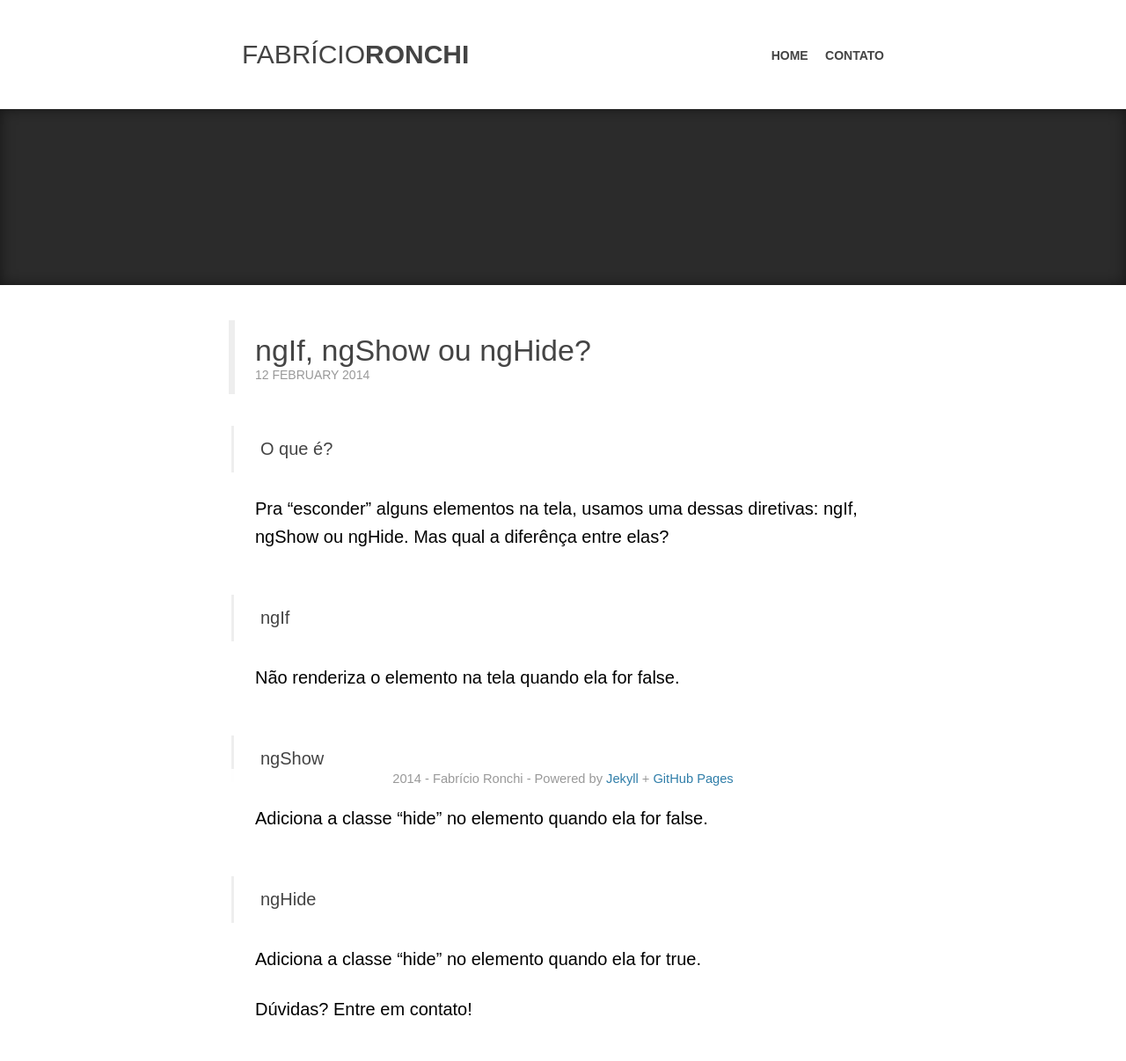
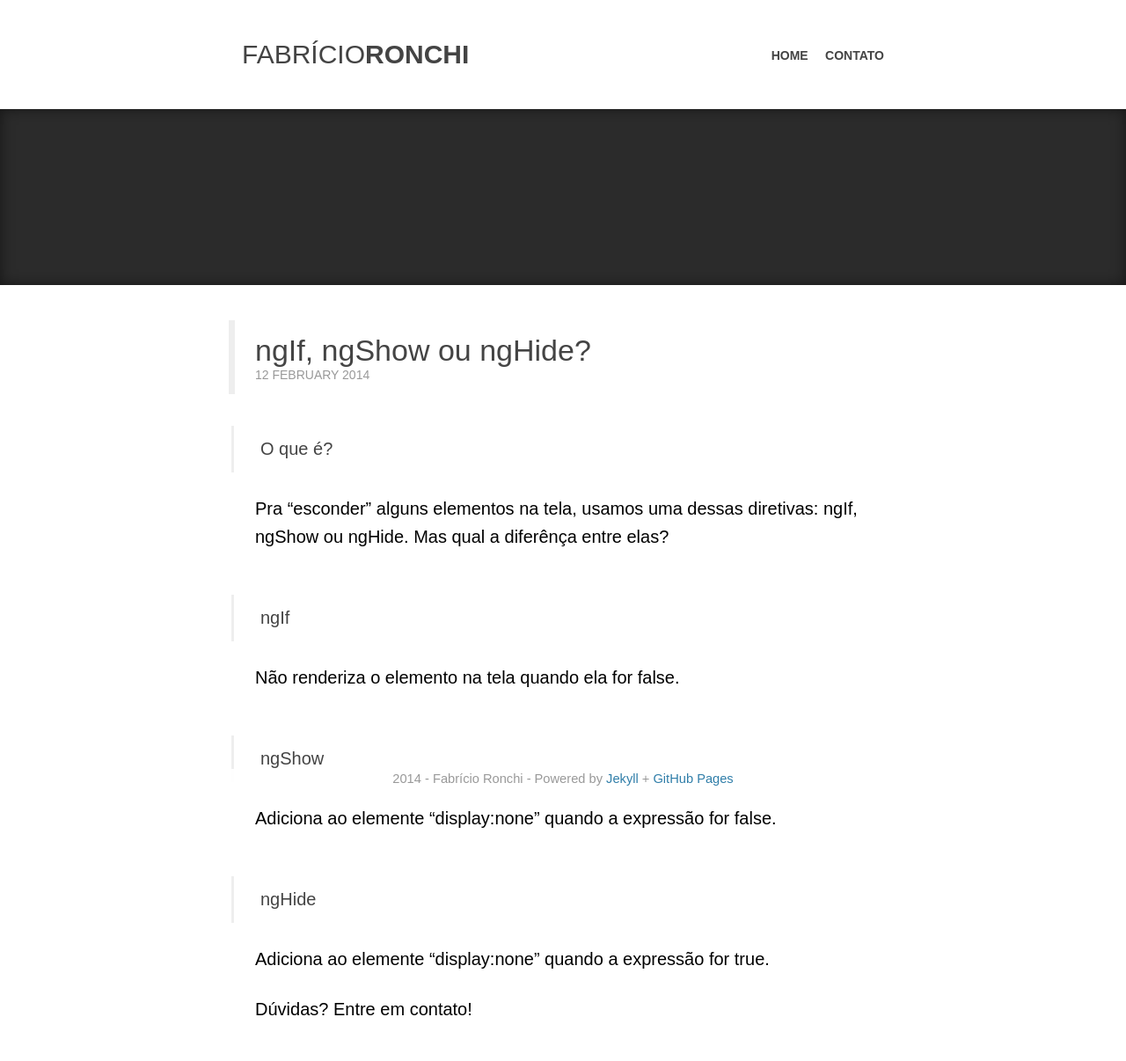
Before and after one commit to fabriciomrkonell/fabriciomrkonell, a Jekyll site: the page built from _posts/2014-02-12-ng-show-ng-hide-ou-ng-if.markdown, in a window 1280 px wide. Shown: the whole page at 88% size. Built offline with Jekyll 4.4.1, drawn with Linux system fonts in a browser that asks for light colours; some web fonts are replaced; Markdown is read by kramdown in place of the engine named in the settings; comment, search, counter and statistics services are not loaded.

Commit message:
Correção

```diff
--- a/_posts/2014-02-12-ng-show-ng-hide-ou-ng-if.markdown
+++ b/_posts/2014-02-12-ng-show-ng-hide-ou-ng-if.markdown
@@ -12,9 +12,9 @@ Pra "esconder" alguns elementos na tela, usamos uma dessas diretivas: ngIf, ngSh
 Não renderiza o elemento na tela quando ela for false.
 
 <h3>ngShow</h3>
-Adiciona a classe "hide" no elemento quando ela for false.
+Adiciona ao elemente "display:none" quando a expressão for false.
 
 <h3>ngHide</h3>
-Adiciona a classe "hide" no elemento quando ela for true.
+Adiciona ao elemente "display:none" quando a expressão for true.
 
 Dúvidas? Entre em contato!
```
